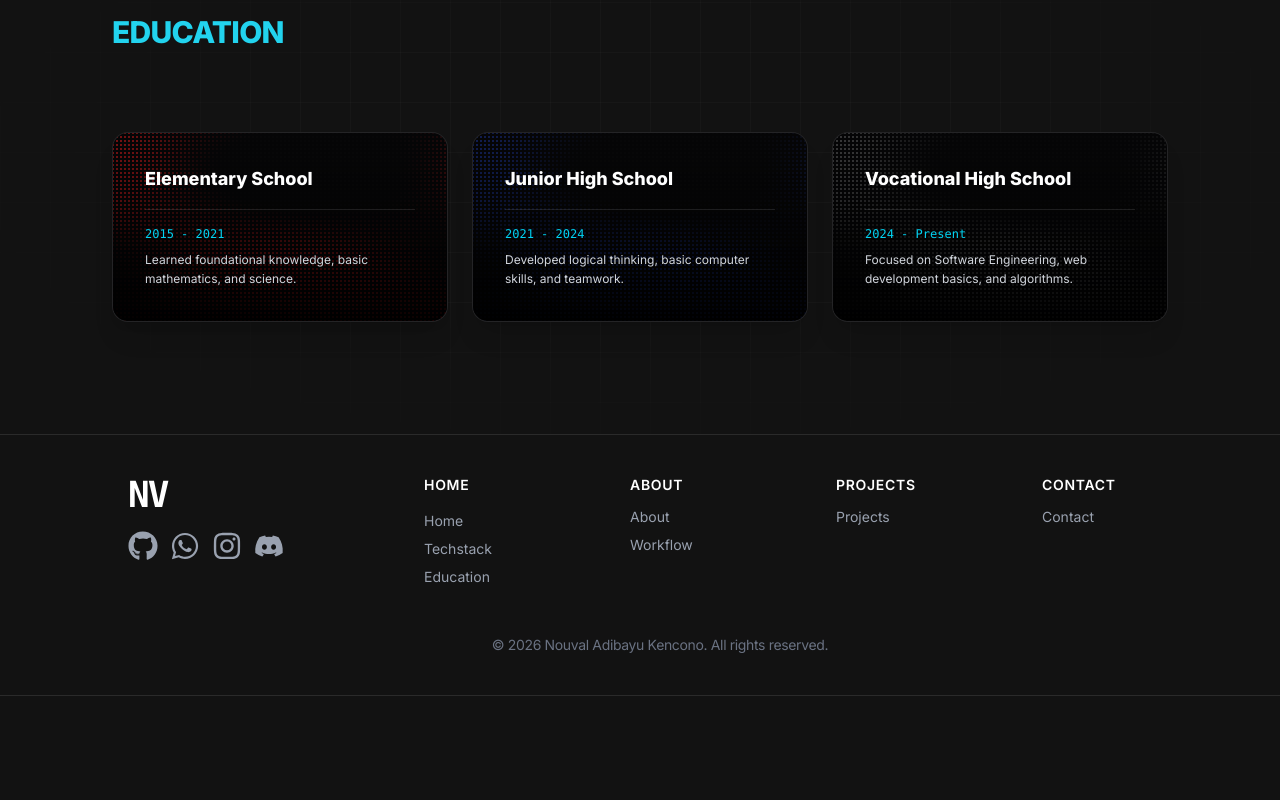
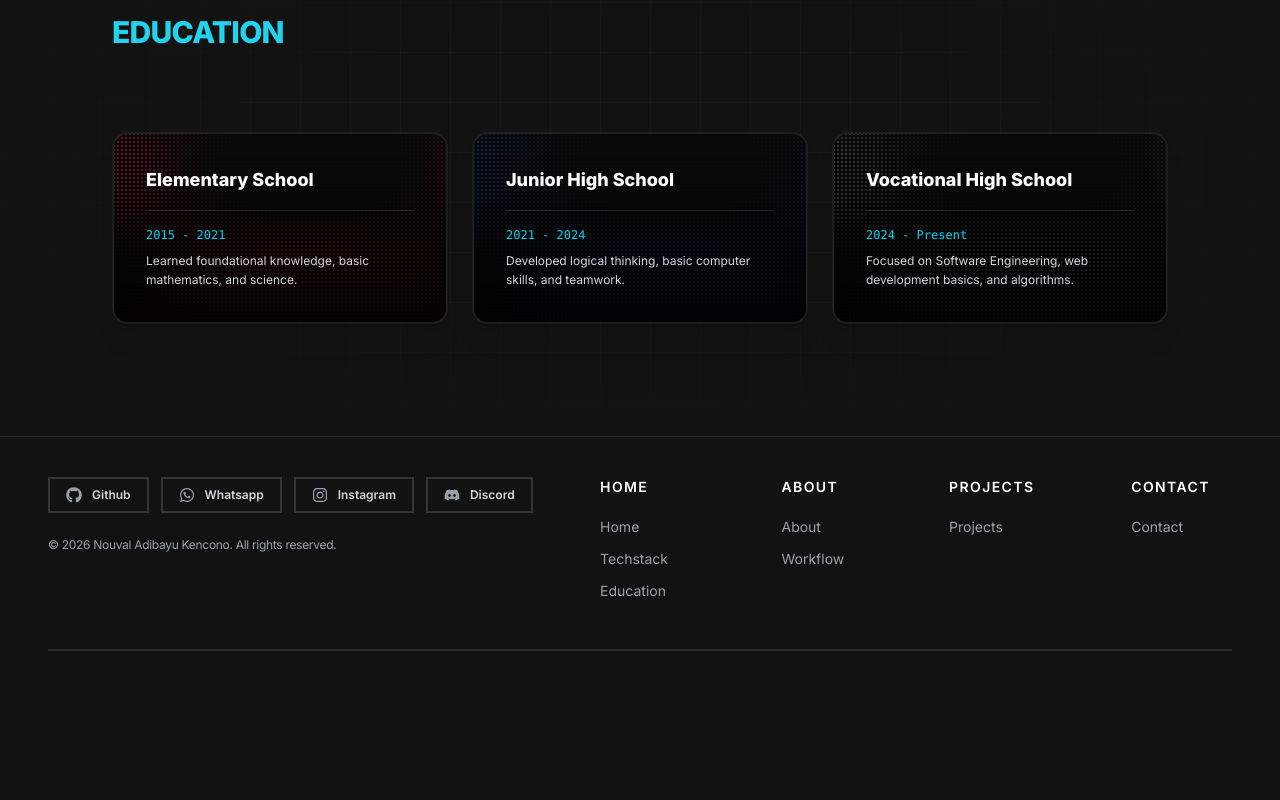
Before and after one commit to nopalbayview/Portfolio-React, a React (Vite) app: page / in a window 1280 px wide. Shown: the part 1700-2500 px from the top of the page. Before the commit the page ends 2396 px from the top, so only its background shows below. Built offline with nearby package versions, Linux system fonts and the light colour scheme.

Commit message:
feat: redesign fullscreen footer & add GlowCard interactions

```diff
--- a/src/components/Footer.jsx
+++ b/src/components/Footer.jsx
@@ -4,112 +4,137 @@ import { FaGithub, FaWhatsapp, FaInstagram, FaDiscord } from 'react-icons/fa';
 
 export default function Footer() {
   return (
-    <footer className="w-full border-t border-b border-black/10 dark:border-white/10 bg-white dark:bg-[#121212] py-10 transition-colors duration-300">
-      {/* Container Utama */}
-      <div className="max-w-6xl mx-auto px-6 pl-16 md:pl-16 flex flex-col space-y-8">
+    <footer className="relative w-full min-h-screen flex flex-col border-t border-[#121212]/10 dark:border-white/10 bg-white dark:bg-[#121212] pt-10 transition-colors duration-300 overflow-hidden">
 
-        {/* BARIS ATAS: Logo + Sosmed (Kiri) dan Grid Navigasi (Kanan) */}
-        <div className="flex flex-col md:flex-row items-start justify-between gap-10">
-          <div className="flex flex-col space-y-4">
-            <span className="text-4xl font-black tracking-tighter text-[#121212] dark:text-white font-mono">
-              NV
-            </span>
+      {/* Container Utama untuk seluruh Footer */}
+      <div className="max-w-7xl w-full mx-auto px-6 md:px-12 flex flex-col flex-1 relative z-10">
 
-            {/* Ikon Sosmed */}
-            <div className="flex items-center gap-3 text-gray-600 dark:text-gray-400">
+        {/* =========================================
+            BAHAGIAN ATAS: Sosmed & Navigasi
+        ========================================= */}
+        <div className="flex flex-col lg:flex-row items-start justify-between gap-16 lg:gap-10 pb-12">
+
+          {/* SISI KIRI: Sosmed Cards & Copyright */}
+          <div className="flex flex-col space-y-6 w-full lg:w-auto">
+
+            <div className="flex flex-wrap items-center gap-3">
               <a
                 href="https://github.com"
                 target="_blank"
                 rel="noreferrer"
-                className="hover:text-cyan-400 hover:scale-110 transition-all duration-300 text-3xl hover:drop-shadow-[0_0_10px_rgba(34,211,238,0.7)]"
+                className="group flex items-center gap-2.5 px-4 py-2 border-2 border-[#121212]/15 dark:border-white/15 rounded-none bg-transparent hover:bg-[#121212]/5 dark:hover:bg-white/5 transition-all duration-300 hover:border-cyan-500/50 dark:hover:border-cyan-500/50"
               >
-                <FaGithub />
+                <FaGithub className="text-base text-[#121212]/70 dark:text-gray-400 group-hover:text-cyan-500 dark:group-hover:text-cyan-400 transition-colors" />
+                <span className="text-xs font-semibold font-sans text-[#121212]/80 dark:text-gray-300 group-hover:text-cyan-500 dark:group-hover:text-cyan-400 transition-colors">
+                  Github
+                </span>
               </a>
+
               <a
                 href="https://wa.me"
                 target="_blank"
                 rel="noreferrer"
-                className="hover:text-cyan-400 hover:scale-110 transition-all duration-300 text-3xl hover:drop-shadow-[0_0_10px_rgba(34,211,238,0.7)]"
+                className="group flex items-center gap-2.5 px-4 py-2 border-2 border-[#121212]/15 dark:border-white/15 rounded-none bg-transparent hover:bg-[#121212]/5 dark:hover:bg-white/5 transition-all duration-300 hover:border-cyan-500/50 dark:hover:border-cyan-500/50"
               >
-                <FaWhatsapp />
+                <FaWhatsapp className="text-base text-[#121212]/70 dark:text-gray-400 group-hover:text-cyan-500 dark:group-hover:text-cyan-400 transition-colors" />
+                <span className="text-xs font-semibold font-sans text-[#121212]/80 dark:text-gray-300 group-hover:text-cyan-500 dark:group-hover:text-cyan-400 transition-colors">
+                  Whatsapp
+                </span>
               </a>
+
               <a
                 href="https://instagram.com"
                 target="_blank"
                 rel="noreferrer"
-                className="hover:text-cyan-400 hover:scale-110 transition-all duration-300 text-3xl hover:drop-shadow-[0_0_10px_rgba(34,211,238,0.7)]"
+                className="group flex items-center gap-2.5 px-4 py-2 border-2 border-[#121212]/15 dark:border-white/15 rounded-none bg-transparent hover:bg-[#121212]/5 dark:hover:bg-white/5 transition-all duration-300 hover:border-cyan-500/50 dark:hover:border-cyan-500/50"
               >
-                <FaInstagram />
+                <FaInstagram className="text-base text-[#121212]/70 dark:text-gray-400 group-hover:text-cyan-500 dark:group-hover:text-cyan-400 transition-colors" />
+                <span className="text-xs font-semibold font-sans text-[#121212]/80 dark:text-gray-300 group-hover:text-cyan-500 dark:group-hover:text-cyan-400 transition-colors">
+                  Instagram
+                </span>
               </a>
+
               <a
                 href="https://discord.com"
                 target="_blank"
                 rel="noreferrer"
-                className="hover:text-cyan-400 hover:scale-110 transition-all duration-300 text-3xl hover:drop-shadow-[0_0_10px_rgba(34,211,238,0.7)]"
+                className="group flex items-center gap-2.5 px-4 py-2 border-2 border-[#121212]/15 dark:border-white/15 rounded-none bg-transparent hover:bg-[#121212]/5 dark:hover:bg-white/5 transition-all duration-300 hover:border-cyan-500/50 dark:hover:border-cyan-500/50"
               >
-                <FaDiscord />
+                <FaDiscord className="text-base text-[#121212]/70 dark:text-gray-400 group-hover:text-cyan-500 dark:group-hover:text-cyan-400 transition-colors" />
+                <span className="text-xs font-semibold font-sans text-[#121212]/80 dark:text-gray-300 group-hover:text-cyan-500 dark:group-hover:text-cyan-400 transition-colors">
+                  Discord
+                </span>
               </a>
             </div>
+
+            <div>
+              <p className="text-xs text-[#121212]/60 dark:text-gray-400 font-sans tracking-tight font-medium">
+                © 2026 Nouval Adibayu Kencono. All rights reserved.
+              </p>
+            </div>
+
           </div>
 
           {/* SISI KANAN: Grid Columns Navigation */}
-          <div className="grid grid-cols-2 sm:grid-cols-4 gap-10 md:gap-14 flex-1 max-w-3xl">
+          <div className="grid grid-cols-2 sm:grid-cols-4 gap-10 md:gap-14 w-full lg:w-auto lg:flex-1 lg:max-w-2xl lg:justify-end">
 
-            {/* HOME */}
-            <div className="flex flex-col space-y-4">
-              <h4 className="text-sm font-semibold uppercase tracking-wider text-[#121212] dark:text-white font-sans">
-                HOME
-              </h4>
-              <div className="flex flex-col space-y-2 text-sm text-gray-600 dark:text-gray-400">
-                <Link to="/#hero" className="hover:text-cyan-400 font-normal hover:drop-shadow-[0_0_8px_rgba(34,211,238,0.6)] font-sans transition-all">Home</Link>
-                <Link to="/#techstack" className="hover:text-cyan-400 font-normal hover:drop-shadow-[0_0_8px_rgba(34,211,238,0.6)] font-sans transition-all">Techstack</Link>
-                <Link to="/#education" className="hover:text-cyan-400 font-normal hover:drop-shadow-[0_0_8px_rgba(34,211,238,0.6)] font-sans transition-all">Education</Link>
+            <div className="flex flex-col space-y-5 lg:mx-auto">
+              <h4 className="text-sm font-semibold uppercase tracking-widest text-[#121212] dark:text-white font-sans">HOME</h4>
+              <div className="flex flex-col space-y-3 text-sm text-gray-600 dark:text-gray-400">
+                <Link to="/#hero" className="hover:text-cyan-500 dark:hover:text-cyan-400 font-medium font-sans transition-colors">Home</Link>
+                <Link to="/#techstack" className="hover:text-cyan-500 dark:hover:text-cyan-400 font-medium font-sans transition-colors">Techstack</Link>
+                <Link to="/#education" className="hover:text-cyan-500 dark:hover:text-cyan-400 font-medium font-sans transition-colors">Education</Link>
               </div>
             </div>
 
-            {/* ABOUT */}
-            <div className="flex flex-col space-y-3">
-              <h4 className="text-sm font-semibold uppercase tracking-wider text-[#121212] dark:text-white font-sans">
-                ABOUT
-              </h4>
-              <div className="flex flex-col space-y-2 text-sm text-gray-600 dark:text-gray-400">
-                <Link to="/about#hero" className="hover:text-cyan-400 font-normal hover:drop-shadow-[0_0_8px_rgba(34,211,238,0.6)] font-sans transition-all">About</Link>
-                <Link to="/about#workflow" className="hover:text-cyan-400 font-normal hover:drop-shadow-[0_0_8px_rgba(34,211,238,0.6)] font-sans transition-all">Workflow</Link>
+            <div className="flex flex-col space-y-5 lg:mx-auto">
+              <h4 className="text-sm font-semibold uppercase tracking-widest text-[#121212] dark:text-white font-sans">ABOUT</h4>
+              <div className="flex flex-col space-y-3 text-sm text-gray-600 dark:text-gray-400">
+                <Link to="/about#hero" className="hover:text-cyan-500 dark:hover:text-cyan-400 font-medium font-sans transition-colors">About</Link>
+                <Link to="/about#workflow" className="hover:text-cyan-500 dark:hover:text-cyan-400 font-medium font-sans transition-colors">Workflow</Link>
               </div>
             </div>
 
-            {/* PROJECTS */}
-            <div className="flex flex-col space-y-3">
-              <h4 className="text-sm font-semibold uppercase tracking-wider text-[#121212] dark:text-white font-sans">
-                PROJECTS
-              </h4>
-              <div className="flex flex-col space-y-2 text-sm text-gray-600 dark:text-gray-400">
-                <Link to="/projects#hero" className="hover:text-cyan-400 font-normal hover:drop-shadow-[0_0_8px_rgba(34,211,238,0.6)] font-sans transition-all">Projects</Link>
+            <div className="flex flex-col space-y-5 lg:mx-auto">
+              <h4 className="text-sm font-semibold uppercase tracking-widest text-[#121212] dark:text-white font-sans">PROJECTS</h4>
+              <div className="flex flex-col space-y-3 text-sm text-gray-600 dark:text-gray-400">
+                <Link to="/projects#hero" className="hover:text-cyan-500 dark:hover:text-cyan-400 font-medium font-sans transition-colors">Projects</Link>
               </div>
             </div>
 
-            {/* CONTACT */}
-            <div className="flex flex-col space-y-3">
-              <h4 className="text-sm font-semibold uppercase tracking-wider text-[#121212] dark:text-white font-sans">
-                CONTACT
-              </h4>
-              <div className="flex flex-col space-y-2 text-sm text-gray-600 dark:text-gray-400">
-                <Link to="/contact#hero" className="hover:text-cyan-400 font-normal hover:drop-shadow-[0_0_8px_rgba(34,211,238,0.6)] font-sans transition-all">Contact</Link>
+            <div className="flex flex-col space-y-5 lg:mx-auto">
+              <h4 className="text-sm font-semibold uppercase tracking-widest text-[#121212] dark:text-white font-sans">CONTACT</h4>
+              <div className="flex flex-col space-y-3 text-sm text-gray-600 dark:text-gray-400">
+                <Link to="/contact#hero" className="hover:text-cyan-500 dark:hover:text-cyan-400 font-medium font-sans transition-colors">Contact</Link>
               </div>
             </div>
 
           </div>
+        </div>
+
+        {/* =========================================
+            GARIS PEMBATAS TENGAH
+        ========================================= */}
+        <div className="w-full border-t-2 border-[#121212]/10 dark:border-white/10" />
+
+        {/* =========================================
+            BAHAGIAN BAWAH: Teks Raksasa & Motivasi
+        ========================================= */}
+        {/* flex-1 akan membuat kotak ini membesar mengisi seluruh sisa layar ke bawah */}
+        <div className="flex-1 flex flex-col justify-center items-center text-center py-16">
+
+          <h1 className="text-6xl md:text-8xl lg:text-[130px] leading-none font-bold uppercase tracking-widest font-sans text-[#121212] dark:text-white mb-6">
+            NOPALBAY
+          </h1>
+
+          <p className="text-sm md:text-sm font-semibold tracking-[0.2em] text-[#121212]/60 dark:text-gray-400 uppercase">
+            DON'T THINK TO HARD. MAKE MORE, IF YOU KNOW JUST DO IT.
+          </p>
 
         </div>
 
-        {/* BARIS BAWAH: Copyright */}
-        <div className="text-center pt-4">
-          <p className="text-sm text-gray-600 dark:text-gray-500 font-sans tracking-tight">
-            © 2026 Nouval Adibayu Kencono. All rights reserved.
-          </p>
-        </div>
+      </div>
 
-      </div>
     </footer>
   );
 }
--- /dev/null
+++ b/src/components/Glowcard.jsx
@@ -0,0 +1,65 @@
+import React, { useState } from 'react';
+import { motion, useMotionValue, useMotionTemplate } from 'framer-motion';
+
+export default function GlowCard({ children, className = '', glowColor = [34, 211, 238], glowColorSecondary = [99, 102, 241], ...rest }) {
+  const mouseX = useMotionValue(0);
+  const mouseY = useMotionValue(0);
+  const [isHovered, setIsHovered] = useState(false);
+
+  const rgba = (color, alpha) => `rgba(${color[0]}, ${color[1]}, ${color[2]}, ${alpha})`;
+
+  const handleMouseMove = (e) => {
+    const { currentTarget, clientX, clientY } = e;
+    const { left, top } = currentTarget.getBoundingClientRect();
+    mouseX.set(clientX - left);
+    mouseY.set(clientY - top);
+  };
+
+  return (
+    <motion.div
+      onMouseMove={handleMouseMove}
+      onMouseEnter={() => setIsHovered(true)}
+      onMouseLeave={() => setIsHovered(false)}
+      className={`relative p-[2px] rounded-2xl bg-[#121212]/10 dark:bg-white/5 ${className}`}
+      {...rest}
+    >
+
+      {/* LAYER 1: OUTER BLOOM (Pendaran Neon Keluar Kartu) */}
+      <motion.div
+        className="absolute inset-4 z-0 pointer-events-none blur-xl mix-blend-screen transition-opacity duration-500 rounded-3xl"
+        style={{
+          opacity: isHovered ? 1 : 0,
+          background: useMotionTemplate`radial-gradient(circle 250px at ${mouseX}px ${mouseY}px, ${rgba(glowColor, 0.9)}, ${rgba(glowColorSecondary, 0.5)} 40%, transparent 75%)`
+        }}
+      />
+
+      {/* LAYER 2: SHARP BORDER (Garis Neon Tajam) */}
+      <div className="absolute inset-0 z-0 pointer-events-none rounded-2xl overflow-hidden">
+        <motion.div
+          className="absolute inset-0 w-full h-full transition-opacity duration-300"
+          style={{
+            opacity: isHovered ? 1 : 0,
+            background: useMotionTemplate`radial-gradient(circle 350px at ${mouseX}px ${mouseY}px, rgba(255, 255, 255, 1) 0%, ${rgba(glowColor, 1)} 15%, ${rgba(glowColorSecondary, 0.8)} 50%, transparent 80%)`
+          }}
+        />
+      </div>
+
+      {/* LAYER 3: HOTSPOT (Titik Terang di Kursor) */}
+      <div className="absolute inset-0 z-0 pointer-events-none rounded-2xl overflow-hidden">
+        <motion.div
+          className="absolute inset-0 w-full h-full transition-opacity duration-300"
+          style={{
+            opacity: isHovered ? 1 : 0,
+            background: useMotionTemplate`radial-gradient(circle 60px at ${mouseX}px ${mouseY}px, rgba(255, 255, 255, 0.9), transparent 70%)`
+          }}
+        />
+      </div>
+
+      {/* KONTEN UTAMA KARTU */}
+      <div className="relative z-10 w-full h-full bg-white dark:bg-[#151515] rounded-[14px] overflow-hidden flex flex-col">
+        {children}
+      </div>
+
+    </motion.div>
+  );
+}
--- a/src/sections/home/Education.jsx
+++ b/src/sections/home/Education.jsx
@@ -1,7 +1,8 @@
 import React from 'react';
 import { motion } from 'framer-motion';
 import { educations } from '../../data/home/education';
-import EducationShader from './EducationShader'; // <-- IMPORT SHADER DI SINI
+import EducationShader from './EducationShader';
+import GlowCard from '../../components/Glowcard';
 
 export default function Education () {
   return (
@@ -27,31 +28,43 @@ export default function Education () {
 
         <div className="grid grid-cols-1 md:grid-cols-3 gap-6">
           {educations.map((edu, idx) => {
-              // Menentukan warna RGB (0.0 sampai 1.0) berdasarkan urutan kartu
-              let shaderColor = [0.0, 0.8, 0.3]; // Default Hijau
+            let shaderColor = [0.0, 0.8, 0.3];
 
             if (idx === 0) {
-                shaderColor = [0.9, 0.1, 0.1]; // SD: Merah
+              shaderColor = [0.9, 0.1, 0.1];
             } else if (idx === 1) {
-                shaderColor = [0.1, 0.2, 0.6]; // SMP: Biru Dongker
+              shaderColor = [0.1, 0.2, 0.6];
             } else if (idx === 2) {
-                shaderColor = [0.4, 0.4, 0.4]; // SMK: Abu-abu
+              shaderColor = [0.4, 0.4, 0.4];
             }
 
+            const glowColors = [
+              { primary: [239, 68, 68], secondary: [239, 68, 68] },
+              { primary: [37, 99, 235], secondary: [37, 99, 235] },
+              { primary: [148, 163, 184], secondary: [148, 163, 184] },
+            ];
+            const glow = glowColors[idx % glowColors.length];
+
             return (
-                <motion.div
+              // MENGGUNAKAN GLOWCARD
+              <GlowCard
                 key={idx}
+                glowColor={glow.primary}
+                glowColorSecondary={glow.secondary}
                 initial={{ opacity: 0, y: 50 }}
                 whileInView={{ opacity: 1, y: 0}}
                 viewport={{ once: true, margin: "-50px" }}
                 transition={{ duration: 0.5, delay: 0.2 + (idx * 0.15), ease: "easeOut" }}
-                  className={`group relative p-8 rounded-2xl overflow-hidden border border-[#121212]/10 dark:border-white/10 shadow-xl transition-all duration-500 hover:scale-[1.02] bg-[#121212] dark:bg-[#0c0c0e] ${edu.hoverBorder}`}
+                // Hapus border & bg, biarkan GlowCard bekerja
+                className={`group w-full h-full shadow-xl transition-all duration-500 hover:scale-[1.02] cursor-pointer ${edu.hoverBorder}`}
               >
+
+                {/* Pindahkan padding dan relative ke dalam div ini */}
+                <div className="relative p-8 h-full w-full flex flex-col">
 
                   {/* Kirim warnanya ke komponen Shader */}
                   <EducationShader color={shaderColor} />
 
-                  {/* Sisa kode kartumu tetap sama... */}
                   <div className="absolute inset-0 bg-gradient-to-t from-black/90 via-black/40 to-transparent pointer-events-none z-10" />
 
                   <div className="relative z-20 flex flex-col h-full justify-between">
@@ -66,7 +79,9 @@ export default function Education () {
                         {edu.desc}
                       </p>
                   </div>
-                </motion.div>
+                </div>
+
+              </GlowCard>
             );
           })}
         </div>
```
Also changed, not shown: src/sections/about/Workflow.jsx (+11 -3 lines), src/sections/projects/Projects.jsx (+15 -21 lines). Lines whose indentation alone changed are shown as unchanged.
